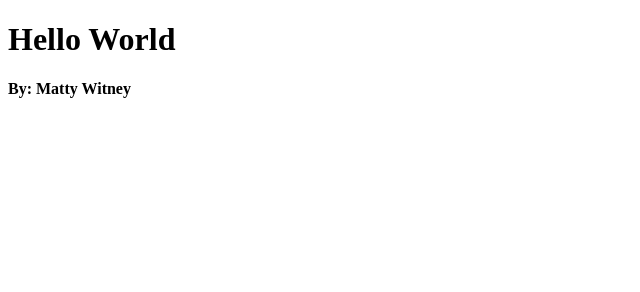
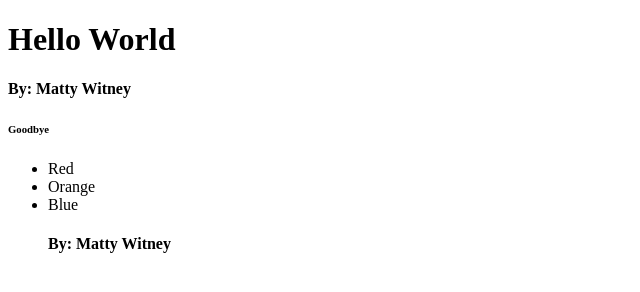
Before and after one commit to suzziliford/codingtemple_day1, a plain HTML site: page index.html in a window 1280 px wide. Shown: the whole page, without its empty margins (0-640 px from the left). Drawn offline with Linux system fonts and the light colour scheme.

Commit message:
messed with stuff

```diff
--- a/index.html
+++ b/index.html
@@ -8,6 +8,12 @@
 </head>
 <body>
     <h1>Hello World</h1>
+<h4>By: Matty Witney</h4>
+<h6>Goodbye</h6>
+<ul>
+    <li>Red</li>
+    <li>Orange</li>
+    <li>Blue</li>
 </body>
 </html>
 <h4>By: Matty Witney</h4>
```
